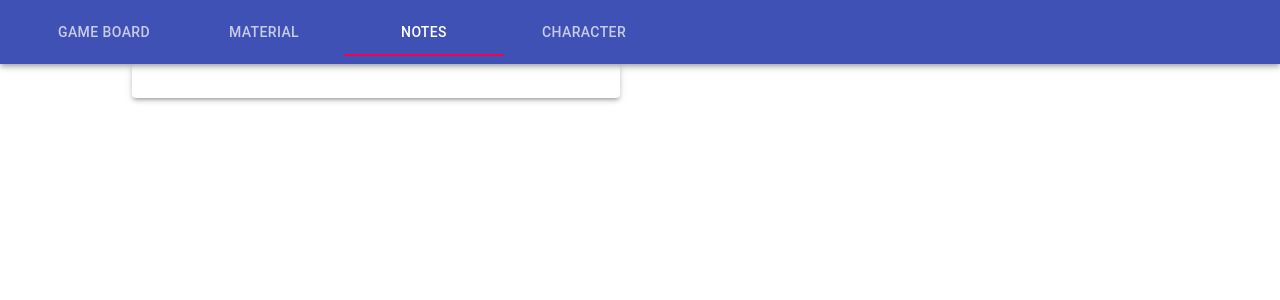
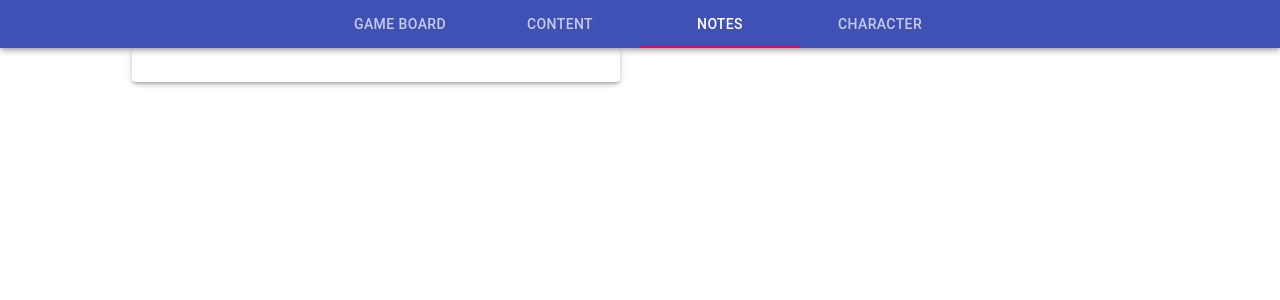
Before and after one commit to XzzX/vtt-frontend, a React (Create React App) app: page /notes in a window 1280 px wide. Shown: the top 300 px of the page. Built offline with nearby package versions, Linux system fonts and the light colour scheme; no server answers.

Commit message:
added basic file list to content

```diff
--- a/src/App.css
+++ b/src/App.css
@@ -1,9 +1,11 @@
 .app {
   height: 100vh;
+  width: 100vw;
+  overflow: hidden;
   display: flex;
   flex-direction: column;
 }
 
-.app-bar {
-  text-align: center;
+.viewport {
+  flex: 1 1 auto;
 }
--- a/src/App.js
+++ b/src/App.js
@@ -4,14 +4,11 @@ import './App.css';
 import { Link, Switch, Route, useLocation } from 'react-router-dom';
 
 import AppBar from '@material-ui/core/AppBar';
-import Toolbar from '@material-ui/core/Toolbar';
 import Tabs from '@material-ui/core/Tabs';
 import Tab from '@material-ui/core/Tab';
 
-import IconButton from '@material-ui/core/IconButton';
-import CasinoIcon from '@material-ui/icons/Casino';
-
 import Board from './Board.js';
+import Content from './Content.js';
 import Notes from './Notes.js';
 
 function App() {
@@ -20,21 +17,21 @@ function App() {
   return (
     <div className="app">
       <AppBar position="static">
-        <Toolbar>
-          <Tabs value={location.pathname}>
+        <Tabs value={location.pathname} centered>
           <Tab label="Game Board" value="/board" component={Link} to="board" />
-            <Tab label="Material" value="/material" component={Link} to="material" />
+          <Tab label="Content" value="/content" component={Link} to="content" />
           <Tab label="Notes" value="/notes" component={Link} to="notes" />
           <Tab label="Character" value="/character" component={Link} to="character" />
         </Tabs>
-        </Toolbar>
       </AppBar>
+      <div className="viewport">
         <Switch>
           <Route path="/board"> <Board /> </Route>
-        <Route path="/material"> <Board /> </Route>
+          <Route path="/content"> <Content /> </Route>
           <Route path="/notes"> <Notes /> </Route>
           <Route path="/character"> <Board /> </Route>
         </Switch>
+      </div>
     </div>
   );
 }
--- /dev/null
+++ b/src/Content.css
@@ -0,0 +1,5 @@
+.paper{
+  overflow: auto;
+  height: 90vh;
+  width: 40%;
+}
--- /dev/null
+++ b/src/Content.js
@@ -0,0 +1,41 @@
+import React, {useState, useEffect} from 'react';
+import './Content.css'
+
+import Grid from '@material-ui/core/Grid';
+import Paper from '@material-ui/core/Paper';
+
+import FileList from './FileList.js';
+import FileViewer from './FileViewer.js';
+
+function Content() {
+  const [content, setContent] = useState("");
+  const [selected, setSelected] = useState("");
+
+  useEffect( () => {
+    fetch('api/content')
+      .then(res => res.json())
+      .then(json => setContent(json));
+  }, []);
+
+  return (
+    <React.Fragment>
+      <Grid container direction="row" justify="center" spacing={5}>
+        <Grid item className="paper">
+          <Paper elevation={3}>
+            <FileList
+              files={content.files}
+              selected={selected}
+              onClick={(item) => setSelected(item)} />
+          </Paper>
+       </Grid>
+        <Grid item className="paper">
+          <Paper elevation={3}>
+            <FileViewer src={selected} />
+          </Paper>
+        </Grid>
+      </Grid>
+    </React.Fragment>
+  );
+}
+
+export default Content;
--- /dev/null
+++ b/src/FileList.js
@@ -0,0 +1,32 @@
+import React from 'react';
+
+import ListItem from '@material-ui/core/ListItem';
+import ListItemIcon from '@material-ui/core/ListItemIcon';
+import ListItemText from '@material-ui/core/ListItemText';
+import IconButton from '@material-ui/core/IconButton';
+
+import CasinoIcon from '@material-ui/icons/Casino';
+
+function FileList(props) {
+  let fileList = "";
+  if (props.files !== undefined) {
+    fileList = props.files.map( (file) =>
+      <ListItem button dense key={file} onClick={() => props.onClick(file)}>
+        <ListItemIcon>
+          <IconButton onClick={() => console.log("Hallo")}>
+            <CasinoIcon />
+          </IconButton>
+        </ListItemIcon>
+        <ListItemText primary={file} />
+      </ListItem>
+    );
+  }
+
+  return (
+    <React.Fragment>
+      {fileList}
+    </React.Fragment>
+  );
+}
+
+export default FileList;
--- /dev/null
+++ b/src/FileViewer.js
@@ -0,0 +1,16 @@
+import React from 'react';
+
+import ImageViewer from './ImageViewer.js';
+import MarkdownViewer from './MarkdownViewer.js';
+
+const path = require('path');
+
+function FileViewer(props) {
+  if (props.src === "") return "";
+  const ext = path.extname(props.src);
+  if (ext === ".md") return (<MarkdownViewer src={props.src} />);
+  if (ext === ".png") return (<ImageViewer src={props.src} />);
+  return "";
+}
+
+export default FileViewer;
--- /dev/null
+++ b/src/ImageViewer.js
@@ -0,0 +1,13 @@
+import React from 'react';
+
+import PinchZoomPan from "react-responsive-pinch-zoom-pan";
+
+function ImageViewer(props) {
+  return (
+    <PinchZoomPan minScale={0.1} maxScale={8} position={"center"}>
+      <img src={props.src} alt={props.src} />
+    </PinchZoomPan>
+  );
+}
+
+export default ImageViewer;
--- /dev/null
+++ b/src/MarkdownViewer.js
@@ -0,0 +1,21 @@
+import React, {useState, useEffect} from 'react';
+
+import ReactMarkdown from 'react-markdown';
+
+function MarkdownViewer(props) {
+  const [source, setSource] = useState("");
+
+  useEffect( () => {
+    fetch(props.src)
+      .then(res => res.text())
+      .then(text => setSource(text));
+  }, [props.src]);
+
+  return (
+    <div>
+      <ReactMarkdown source={source} />
+    </div>
+  );
+}
+
+export default MarkdownViewer;
```
Lines whose indentation alone changed are shown as unchanged.
